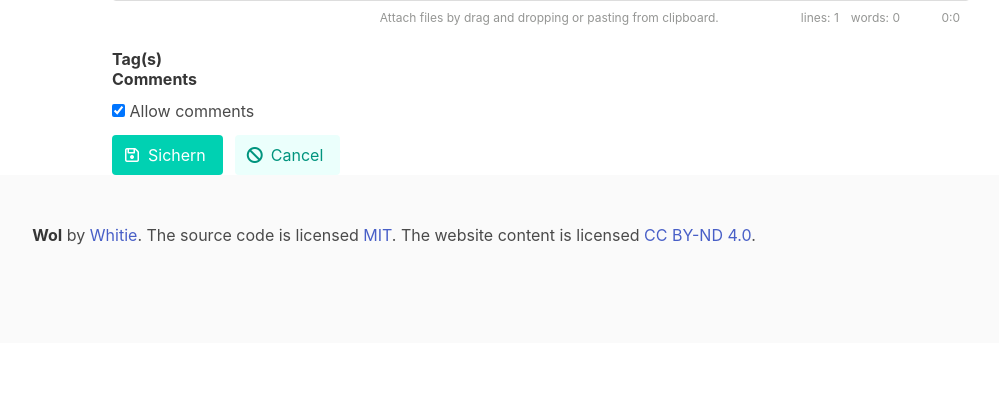
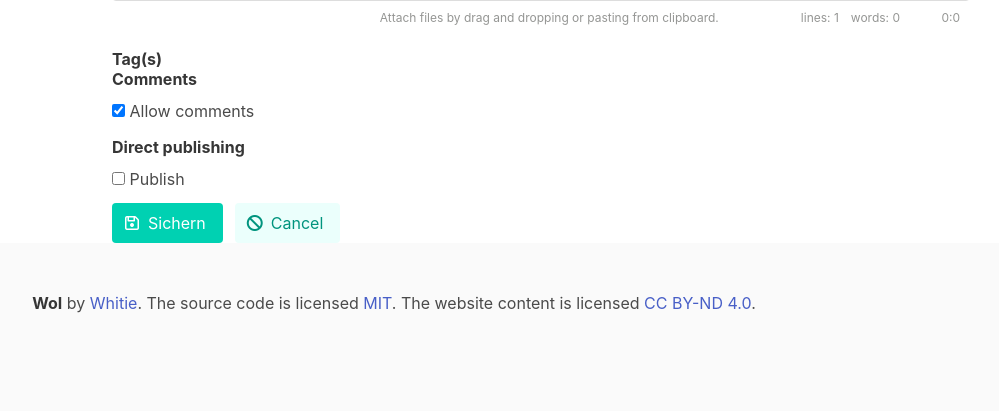
Before and after one commit to Whitie/WordsOfInterest, a Django app: page /core/write-article/ in a window 1280 px wide. Shown: the part 971-1382 px from the top of the page, without its empty margins (246-1245 px from the left). Before the commit the page ends 1216 px from the top, so only its background shows below. Run offline with Django 4.2, Linux system fonts and the light colour scheme; the visitor is signed in with stand-in values (Sample User, id 1); data that the repository does not hold is empty; some libraries are stand-ins or nearby versions.

Commit message:
Added direct publishing for writers with perms for that.

```diff
--- a/woi/core/forms.py
+++ b/woi/core/forms.py
@@ -36,3 +36,6 @@ class ArticleForm(forms.Form):
     comments_allowed = forms.BooleanField(
         label=_('Allow comments'), required=False, initial=True
     )
+    publish = forms.BooleanField(
+        label=_('Publish'), required=False, initial=False
+    )
--- a/woi/core/templates/core/edit_article.html
+++ b/woi/core/templates/core/edit_article.html
@@ -61,6 +61,15 @@
                     {{ form.comments_allowed.label }}
                 </label>
             </div>
+            {% if perms.core.can_publish %}
+            <div class="field">
+                <label class="label">{% translate 'Direct publishing' %}</label>
+                <label class="checkbox">
+                    {{ form.publish }}
+                    {{ form.publish.label }}
+                </label>
+            </div>
+            {% endif %}
             <div class="field is-grouped">
                 <div class="control">
                     <button class="button is-primary">
--- a/woi/core/views.py
+++ b/woi/core/views.py
@@ -69,6 +69,10 @@ def edit_article(req, slug=None):
             post.raw = cd['raw']
             post.tags.set(cd['tags'])
             post.comments_allowed = cd['comments_allowed']
+            if cd.get('publish', False):
+                post.status = Post.Status.PUBLISHED
+            else:
+                post.status = Post.Status.DRAFT
             post.save()
             messages.success(req, _('Article was saved.'))
             return redirect('core:index')
@@ -79,7 +83,8 @@ def edit_article(req, slug=None):
                 'image': post.image,
                 'raw': post.raw,
                 'tags': post.tags.all(),
-                'comments_allowed': post.comments_allowed
+                'comments_allowed': post.comments_allowed,
+                'publish': post.status == Post.Status.PUBLISHED,
             })
         else:
             form = ArticleForm()
```
